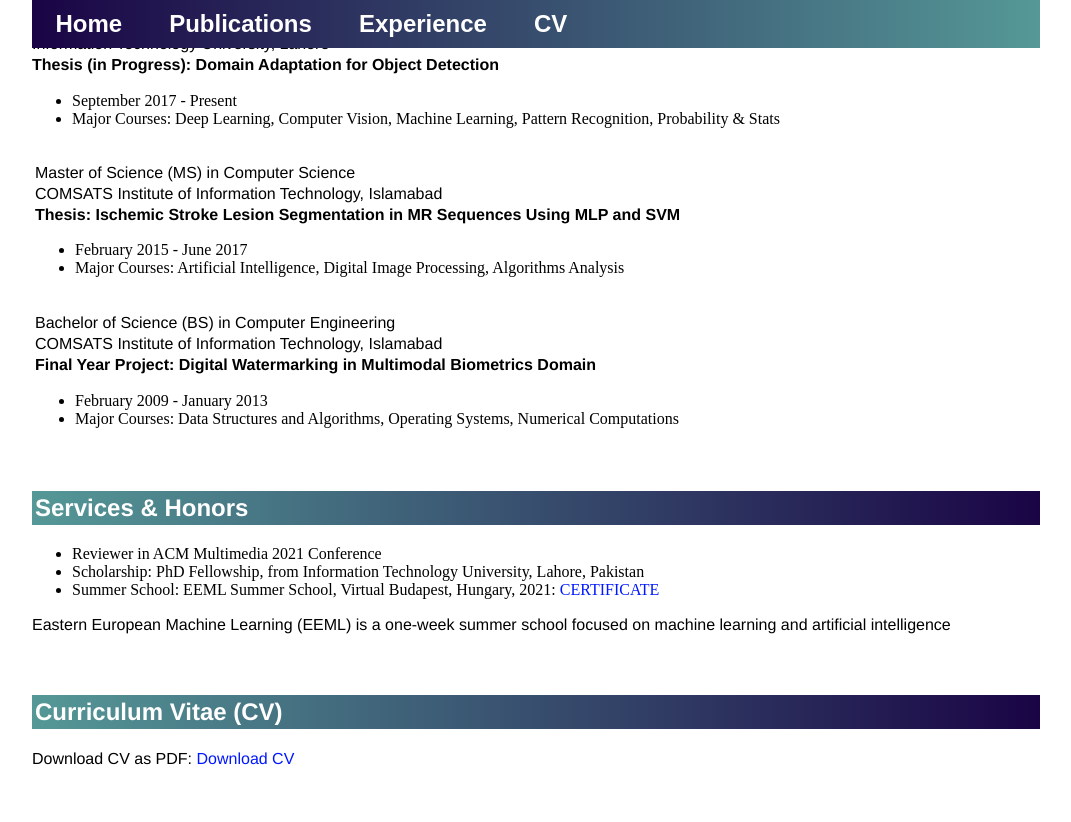
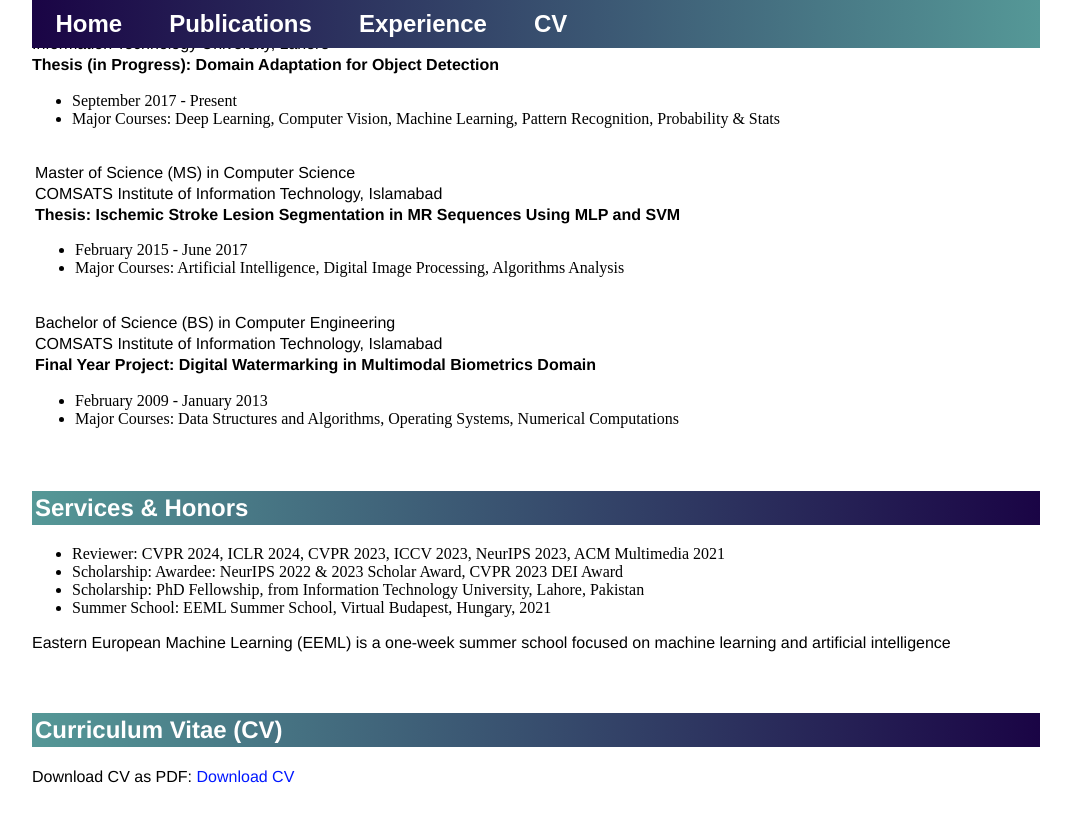
Before and after one commit to akhtarvision/akhtarvision.github.io, a Jekyll site: the page built from index.html, in a window 1280 px wide and 900 px high, scrolled down 1705 px. Shown: the top 822 px of the window, without its empty margins (104-1175 px from the left). Built offline with Jekyll 4.4.1, drawn with Linux system fonts in a browser that asks for light colours.

Commit message:
Update index.html

```diff
--- a/index.html
+++ b/index.html
@@ -226,9 +223,10 @@ Bachelor of Science (BS) in Computer Engineering <br>
 <!-- paper entry-->
 
 <ul>
-  <li>Reviewer in ACM Multimedia 2021 Conference</li>
+  <li>Reviewer: CVPR 2024, ICLR 2024, CVPR 2023, ICCV 2023, NeurIPS 2023, ACM Multimedia 2021</li>
+<li>Scholarship: Awardee: NeurIPS 2022 & 2023 Scholar Award, CVPR 2023 DEI Award</li>
   <li>Scholarship: PhD Fellowship, from Information Technology University, Lahore, Pakistan</li>
-  <li>Summer School: EEML Summer School, Virtual Budapest, Hungary, 2021: <a href="https://drive.google.com/file/u/2/d/14v6LukMF6j8rmwnrY_Os2BlUm1cXGlVi/view">CERTIFICATE</a></li>
+  <li>Summer School: EEML Summer School, Virtual Budapest, Hungary, 2021</li>
 </ul>
 <p>Eastern European Machine Learning (EEML) is a one-week summer school focused on machine learning and artificial intelligence</p>
 
```
Also changed, not shown: other parts of index.html (+0 -3 lines).
